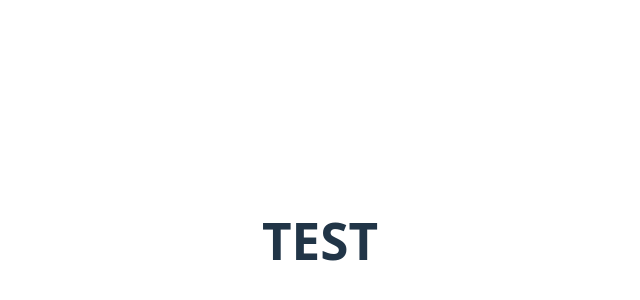
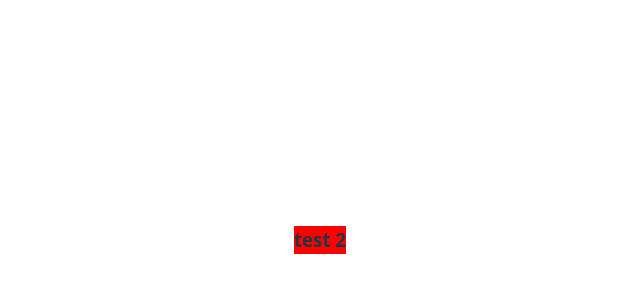
Before and after one commit to Clarence1208/Tetris-MakeItWork-FRONT, a React (Vite) app: page /home in a window 1280 px wide. Shown: the part 160-460 px from the top of the page, without its empty margins (320-960 px from the left). Built offline with nearby package versions, Linux system fonts and the light colour scheme.

Commit message:
feat(add): homepage init & router to homepage

```diff
--- a/package.json
+++ b/package.json
@@ -11,7 +11,8 @@
   },
   "dependencies": {
     "react": "^19.0.0",
-    "react-dom": "^19.0.0"
+    "react-dom": "^19.0.0",
+    "react-router-dom": "^7.2.0"
   },
   "devDependencies": {
     "@eslint/js": "^9.21.0",
--- a/src/App.tsx
+++ b/src/App.tsx
@@ -1,14 +1,8 @@
 import './App.css'
+import AppRouter from './routes/PrivateRoute'
 
 function App() {
-
-  return (
-    <>
-      <div>
-          <h1>TEST</h1>
-      </div>
-    </>
-  )
+  return <AppRouter></AppRouter>
 }
 
 export default App
--- /dev/null
+++ b/src/pages/home/Homepage.css
@@ -0,0 +1,3 @@
+.test {
+    background-color: red;
+}
--- /dev/null
+++ b/src/pages/home/Homepage.tsx
@@ -0,0 +1,12 @@
+import './homepage.css'
+
+function Homepage() {
+    return (
+        <>
+        <div className="test">
+            <h3>test 2</h3>
+        </div>
+        </>
+    )
+}
+export default Homepage;
--- /dev/null
+++ b/src/routes/PrivateRoute.tsx
@@ -0,0 +1,10 @@
+import { createBrowserRouter, RouterProvider } from "react-router-dom";
+import Homepage from "../pages/home/homepage";
+
+const router = createBrowserRouter([
+  { path: "/home", element: <Homepage />}
+]);
+
+export default function AppRouter() {
+  return <RouterProvider router={router} />;
+}
```
Also changed, not shown: 1 other file (tests, documents, lock files or other folders).
